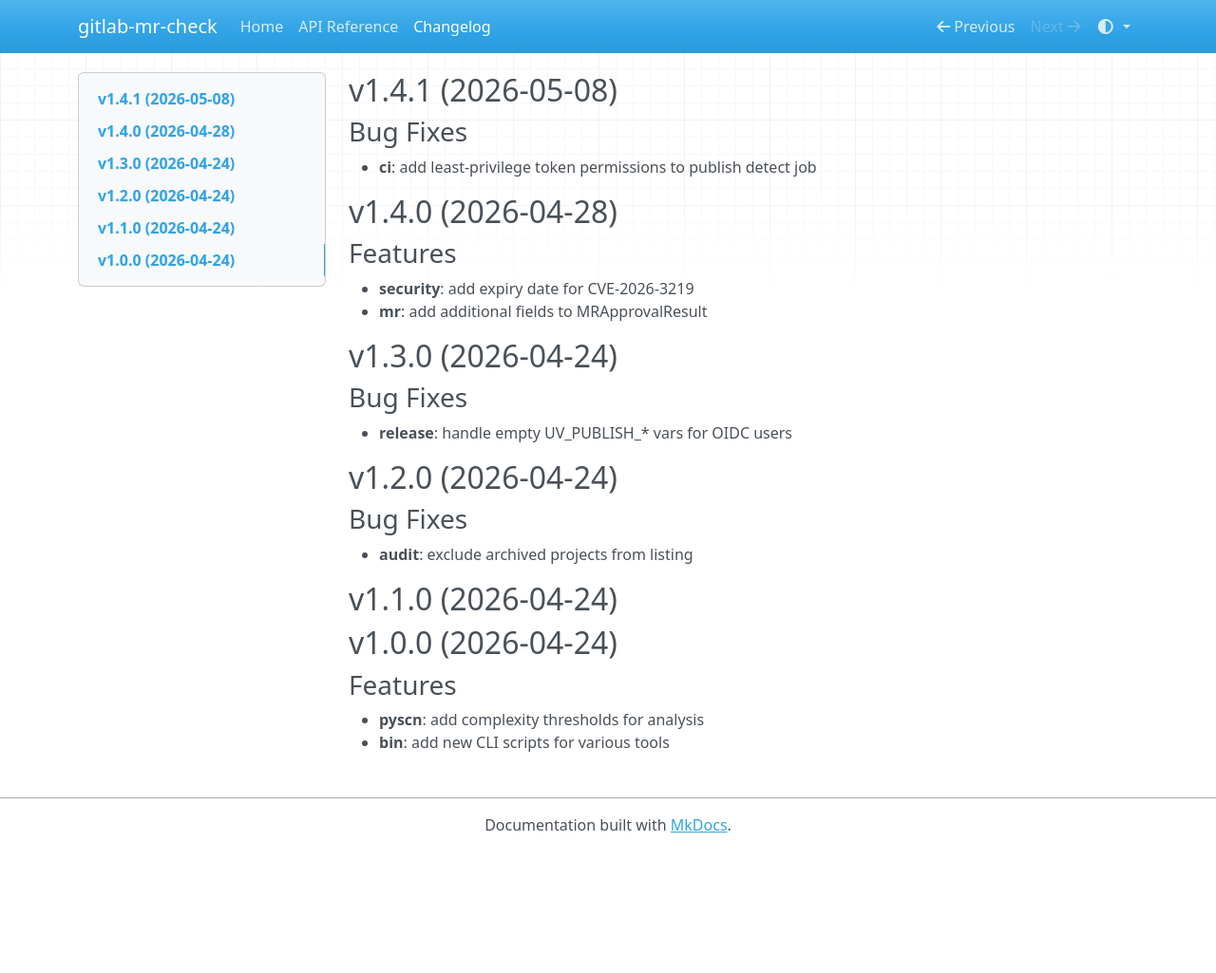
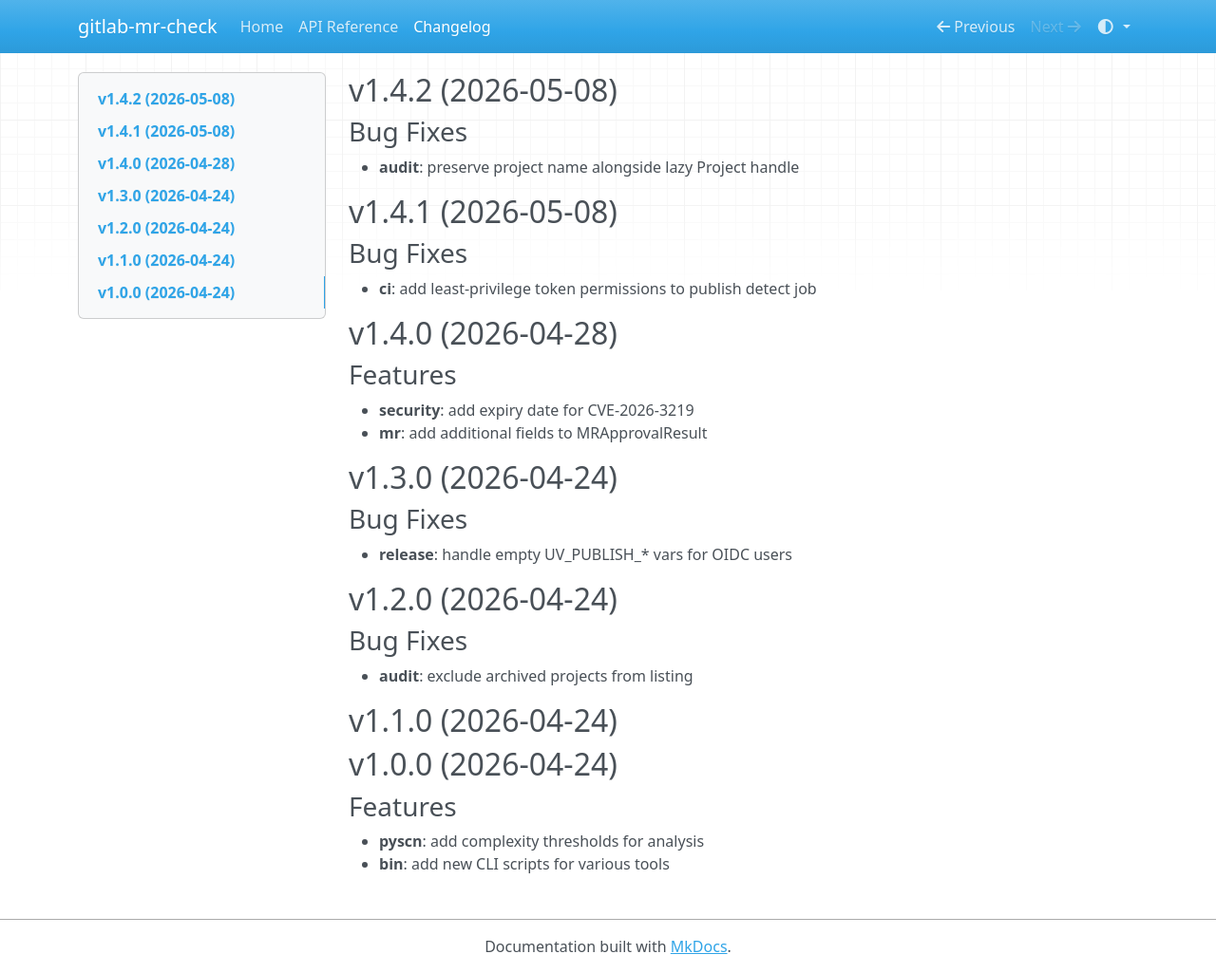
Before and after one commit to schubergphilis/gitlab-mr-check, an MkDocs documentation site: the page built from docs/changelog.md, in a window 1280 px wide and 1025 px high. Shown: the whole window at 95% size. Built offline with MkDocs 1.6.1, drawn with Linux system fonts in a browser that asks for light colours; nearby versions of some CDN libraries.

Commit message:
docs: update changelog

```diff
--- a/docs/changelog.md
+++ b/docs/changelog.md
@@ -1,3 +1,9 @@
+## v1.4.2 (2026-05-08)
+
+### Bug Fixes
+
+- **audit**: preserve project name alongside lazy Project handle
+
 ## v1.4.1 (2026-05-08)
 
 ### Bug Fixes
```
